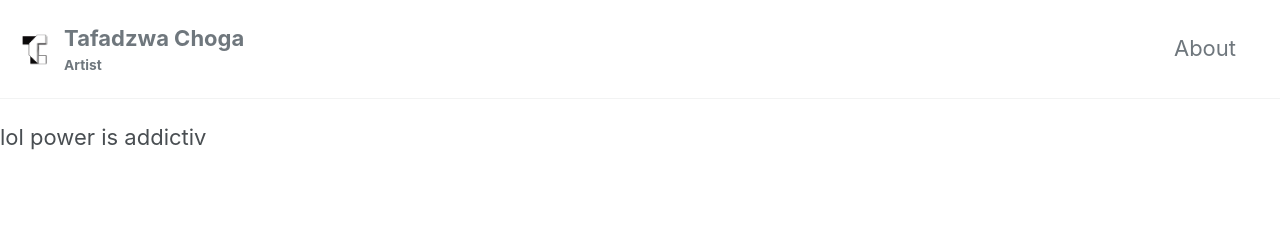
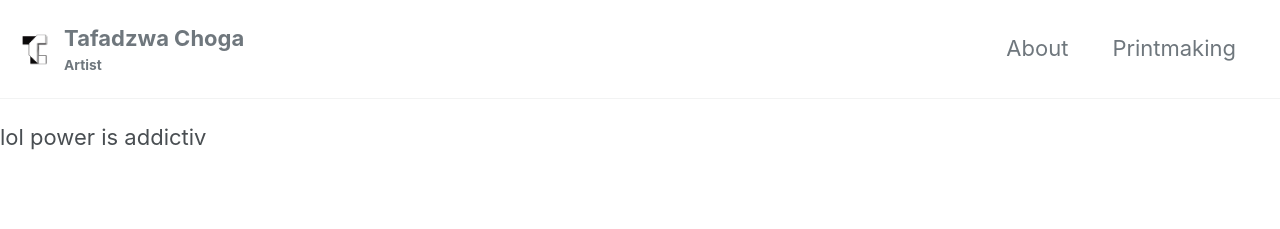
Before and after one commit to tafadzwachoga/tafadzwachoga.github.io, a Jekyll site: the page built from _pages/about.md, in a window 1280 px wide. Shown: the top 229 px of the page. Built offline with Jekyll 4.4.1, drawn with Linux system fonts in a browser that asks for light colours; cached includes are drawn as plain includes; nearby versions of some CDN libraries; our own code applies the rules of GitHub Pages for plain Markdown files.

Commit message:
added printmakingpage

```diff
--- a/_data/navigation.yml
+++ b/_data/navigation.yml
@@ -2,7 +2,9 @@
 main:
   - title: "About"
     url: /about/
-  # - title: "About"
+  - title: "Printmaking"
+    url:  /printmaking/
+    # - title: "About"
   #   url: https://mmistakes.github.io/minimal-mistakes/about/
   # - title: "Sample Posts"
   #   url: /year-archive/
```
Also changed, not shown: _pages/PRINTMaking.md (+0 -1 lines).
